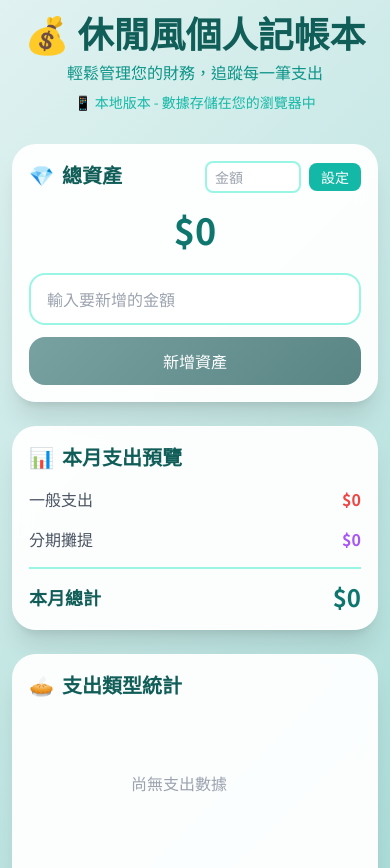
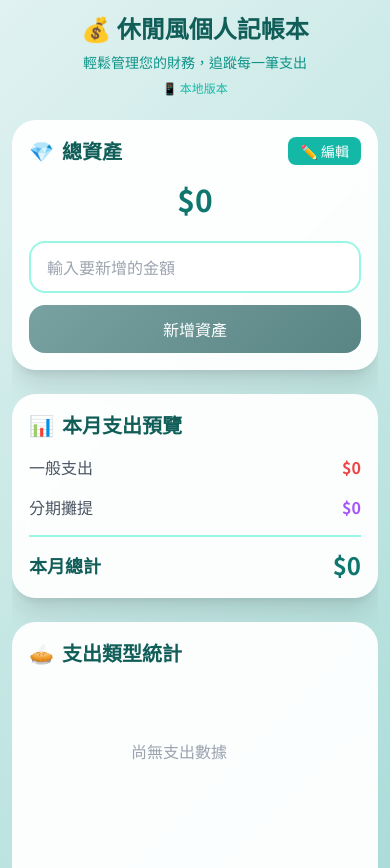
Before and after one commit to neal7777-UX/makeMoney, a website: page index-local.html in a window 390 px wide. Shown: the top 868 px of the page. Drawn offline with nearby package versions, Linux system fonts and the light colour scheme.

Commit message:
Improve mobile responsive design and update total assets UI with edit button

```diff
--- a/index-local.html
+++ b/index-local.html
@@ -90,6 +90,23 @@
             max-width: 100%;
             overflow: hidden;
         }
+
+        /* 强制所有元素不溢出 */
+        input, select, textarea, button {
+            max-width: 100%;
+        }
+
+        /* 标题响应式 */
+        h1 {
+            word-break: break-word;
+            overflow-wrap: break-word;
+        }
+
+        /* 主容器不溢出 */
+        #main-content {
+            max-width: 100%;
+            overflow-x: hidden;
+        }
     </style>
 </head>
 <body class="p-3 sm:p-4 md:p-8">
@@ -101,10 +118,10 @@
     <!-- 主要內容 -->
     <div id="main-content" class="max-w-7xl mx-auto">
         <!-- 標題 -->
-        <header class="text-center mb-8">
-            <h1 class="text-4xl md:text-5xl font-bold text-teal-800 mb-2">💰 休閒風個人記帳本</h1>
-            <p class="text-teal-600">輕鬆管理您的財務，追蹤每一筆支出</p>
-            <p class="text-sm text-teal-500 mt-2">📱 本地版本 - 數據存儲在您的瀏覽器中</p>
+        <header class="text-center mb-6 sm:mb-8">
+            <h1 class="text-2xl sm:text-3xl md:text-5xl font-bold text-teal-800 mb-2">💰 休閒風個人記帳本</h1>
+            <p class="text-sm sm:text-base text-teal-600">輕鬆管理您的財務，追蹤每一筆支出</p>
+            <p class="text-xs sm:text-sm text-teal-500 mt-2">📱 本地版本</p>
         </header>
 
         <!-- 響應式佈局 -->
@@ -118,24 +135,40 @@
                             <span>💎</span>
                             <span>總資產</span>
                         </h2>
-                        <div class="flex items-center gap-2">
+                        <!-- 编辑按钮 -->
+                        <button
+                            id="edit-assets-btn"
+                            onclick="toggleEditAssets()"
+                            class="px-3 py-1 text-sm bg-teal-500 hover:bg-teal-600 text-white rounded-lg transition-colors"
+                        >
+                            ✏️ 編輯
+                        </button>
+                        <!-- 编辑区域（默认隐藏） -->
+                        <div id="edit-assets-section" class="hidden flex items-center gap-2">
                             <input
                                 type="number"
                                 id="assets-input"
                                 placeholder="金額"
-                                class="input-field w-24 px-2 py-1 text-sm rounded-lg border-2 border-teal-200 focus:border-teal-400 focus:outline-none"
+                                class="input-field w-20 sm:w-24 px-2 py-1 text-sm rounded-lg border-2 border-teal-200 focus:border-teal-400 focus:outline-none"
                             >
                             <button
                                 onclick="updateTotalAssets()"
-                                class="px-3 py-1 text-sm bg-teal-500 hover:bg-teal-600 text-white rounded-lg transition-colors"
+                                class="px-2 sm:px-3 py-1 text-sm bg-teal-500 hover:bg-teal-600 text-white rounded-lg transition-colors whitespace-nowrap"
                                 title="覆蓋設定總資產"
                             >
                                 設定
                             </button>
+                            <button
+                                onclick="toggleEditAssets()"
+                                class="px-2 sm:px-3 py-1 text-sm bg-gray-400 hover:bg-gray-500 text-white rounded-lg transition-colors"
+                                title="取消"
+                            >
+                                ✕
+                            </button>
                         </div>
                     </div>
                     <div class="text-center mb-6">
-                        <p class="text-4xl font-bold text-teal-700" id="total-assets">$0</p>
+                        <p class="text-3xl sm:text-4xl font-bold text-teal-700" id="total-assets">$0</p>
                     </div>
                     <div class="space-y-3">
                         <input
@@ -433,6 +466,24 @@
             document.getElementById('total-assets').textContent = formatCurrency(totalAssets);
         }
 
+        // 切换编辑总资产区域
+        function toggleEditAssets() {
+            const editBtn = document.getElementById('edit-assets-btn');
+            const editSection = document.getElementById('edit-assets-section');
+
+            if (editSection.classList.contains('hidden')) {
+                // 显示编辑区域
+                editSection.classList.remove('hidden');
+                editBtn.classList.add('hidden');
+            } else {
+                // 隐藏编辑区域
+                editSection.classList.add('hidden');
+                editBtn.classList.remove('hidden');
+                // 清空输入框
+                document.getElementById('assets-input').value = '';
+            }
+        }
+
         function updateTotalAssets() {
             const input = document.getElementById('assets-input');
             const newAssets = Number(input.value);
@@ -446,6 +497,8 @@
             loadTotalAssets();
             showNotification('總資產已設定', 'success');
             input.value = '';
+            // 关闭编辑区域
+            toggleEditAssets();
         }
 
         function addToTotalAssets() {
```
Also changed, not shown: index-supabase.html (+61 -8 lines).
